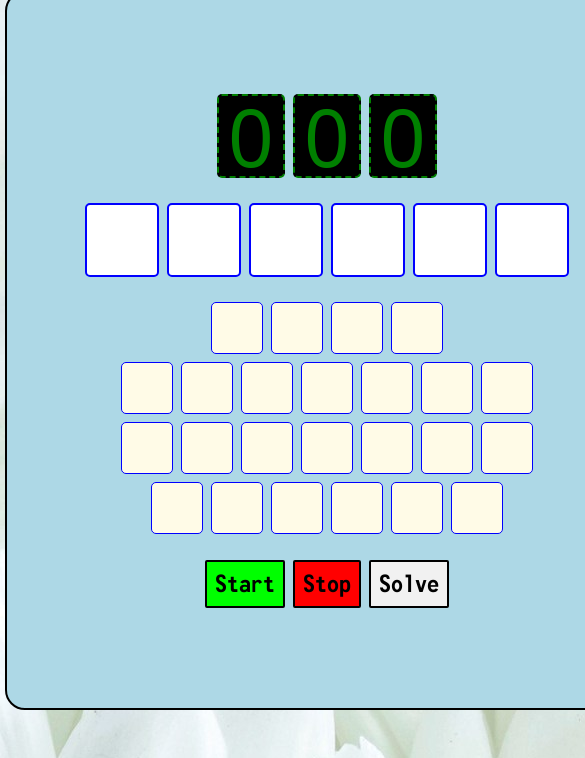
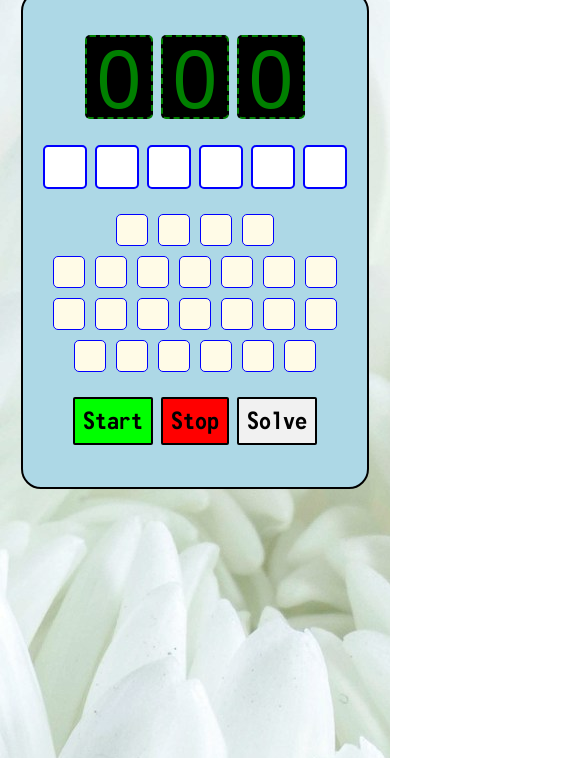
Before and after one commit to xavpav9/countdown, a plain HTML site: page index.html in a window 390 px wide. Shown: the part 86-844 px from the top of the page, 585 px wide, since content can reach past the window. Drawn offline with Linux system fonts and the light colour scheme; a web font is replaced by a local one.

Commit message:
Add more responsive styling

```diff
--- a/style.css
+++ b/style.css
@@ -39,11 +39,11 @@ h1 {
   align-items: center;
   justify-content: space-evenly;
 
-  padding: 20px;
+  padding: 5vh 1vw;
   background-color: lightblue;
   width: max(600px, var(--max-width));
   margin: 0px auto;
-  height: 80vh;
+  height: auto;
 
   border: 2px solid black;
   border-radius: 20px;
@@ -96,7 +96,7 @@ h1 {
     font-size: 70px;
 
     &.hundred {
-      font-size: 50px;
+      font-size: 45px;
     }
   }
 }
@@ -189,10 +189,56 @@ h1 {
 .solve-display {
   border: 2px solid blue;
   background-color: white;
-  height: 100%;
-  width: 80%;
+  height: 60vh;
+  width: max(200px, 80%);
   overflow: auto;
   text-align: center;
   font-size: 1.5rem;
   scrollbar-color: blue transparent;
 }
+
+@media screen and (max-width: 600px) {
+  .gameboard {
+    flex-direction: column;
+    gap: 20px;
+    padding: 5vh 4vw;
+    width: 80vw;
+  }
+
+  .chosen {
+    & > div {
+      width: 40px;
+      height: 40px;
+      font-size: 40px;
+
+      &.hundred {
+        font-size: 25px;
+      }
+    }
+  }
+
+  .selection {
+    gap: 10px;
+
+    & > div { /*large-row, small-row*/
+      gap: 10px;
+      & > div {
+        width: 30px;
+        height: 30px;
+        font-size: 30px;
+      }
+    }
+  }
+  .right {
+    gap: 3vh;
+
+    width: 80%;
+    height: 400px;
+  }
+
+  .solve-display {
+    height: 100%;
+    width: 100%;
+    font-size: 1.5rem;
+  }
+}
```
